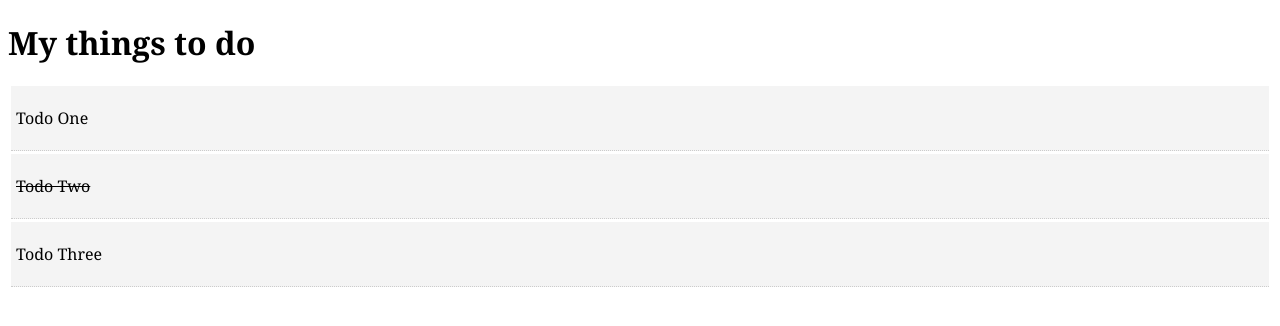
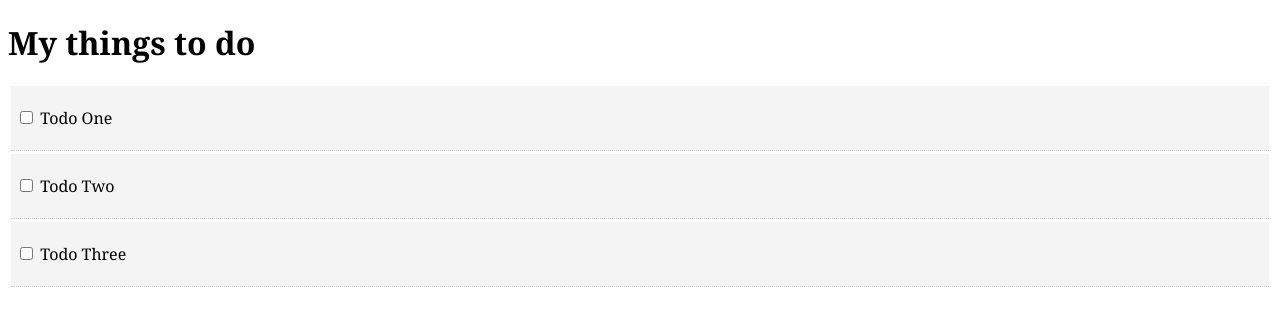
Before and after one commit to igoryen/vine, a Vue app: page / in a window 1280 px wide. Shown: the top 326 px of the page. Built offline with nearby package versions, Linux system fonts and the light colour scheme.

Commit message:
if item is checked, add class

```diff
--- a/src/App.vue
+++ b/src/App.vue
@@ -24,7 +24,7 @@
                 {
                     id: 2,
                     title: "Todo Two",
-                    completed: true
+                    completed: false
                 },
                 {
                     id: 3,
--- a/src/components/TodoItem.vue
+++ b/src/components/TodoItem.vue
@@ -1,13 +1,20 @@
 <template>
     <div class="list-item" v-bind:class="{'is-complete':item.completed}">
-        <p>{{item.title}}</p>
+        <p>
+            <input type="checkbox" v-on:change="markComplete">
+            {{item.title}}</p>
     </div>
 </template>
 
 <script>
 export default {
     name: "IndividualItem",
-    props: ["item"]
+    props: ["item"],
+    methods: {
+        markComplete() {
+            this.item.completed = !this.item.completed;
+        }
+    }
 }
 </script>
 
```
